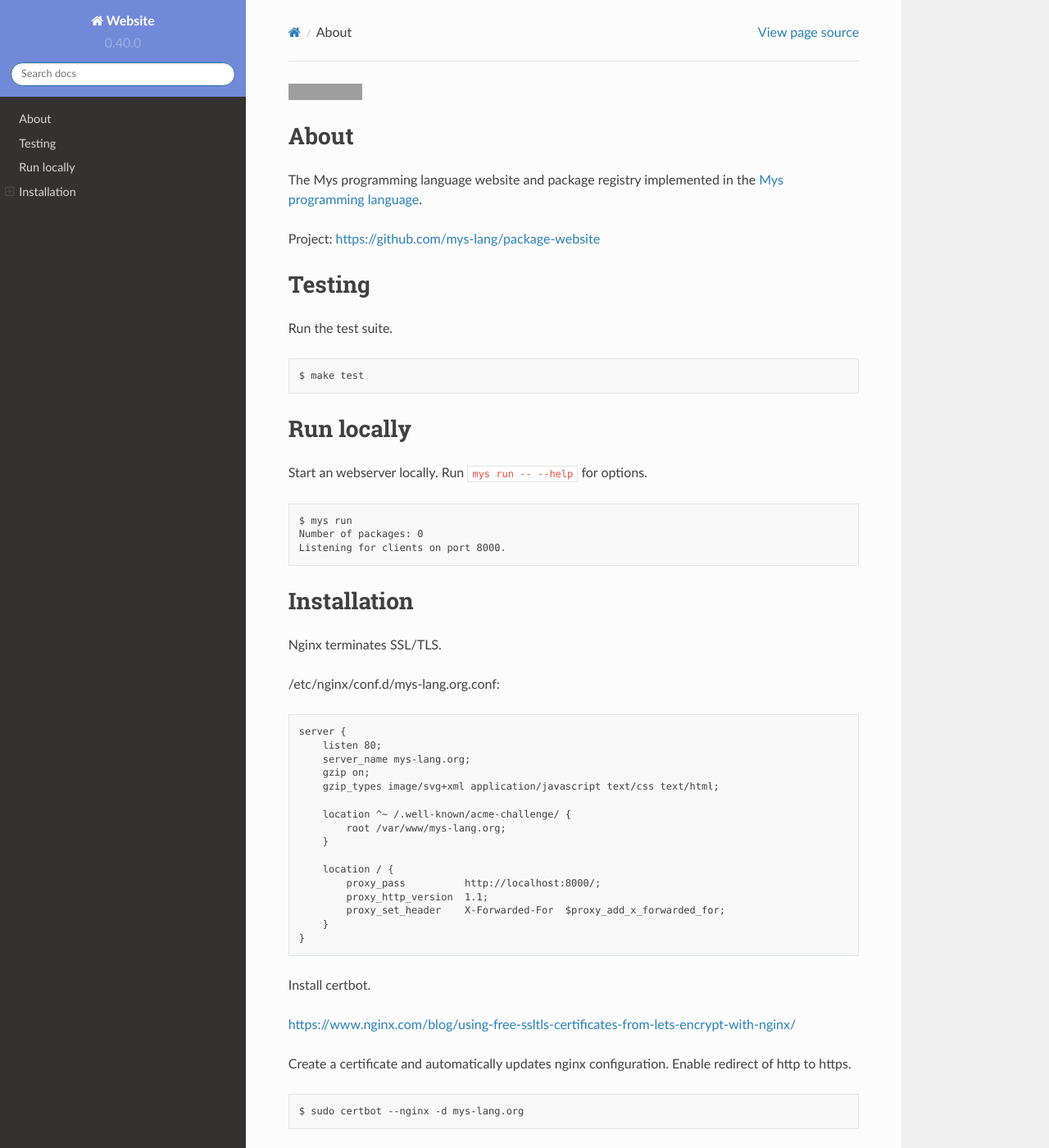
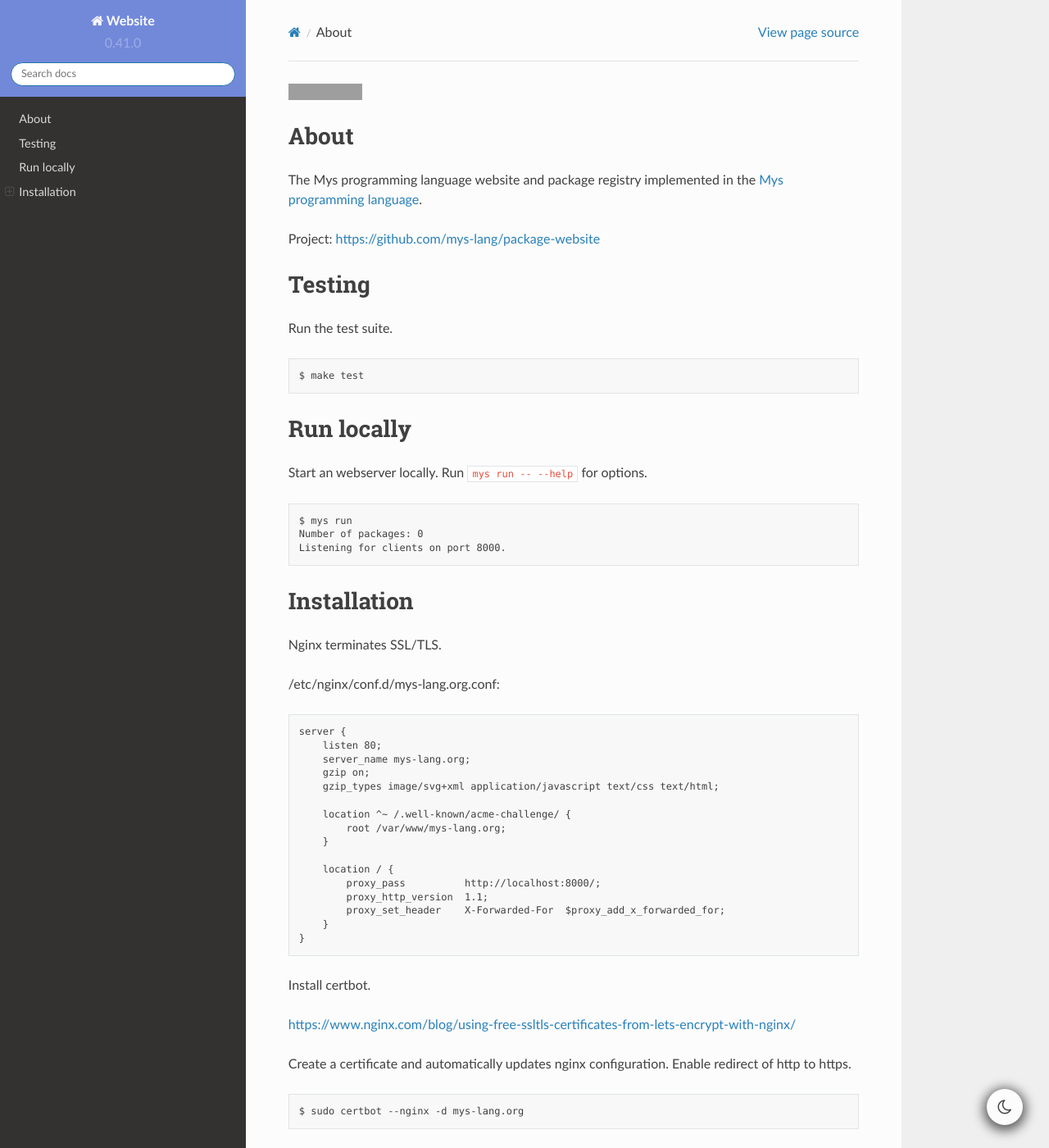
Before and after one commit to mys-lang/package-website, a Sphinx documentation site: the page built from doc/index.rst, in a window 1280 px wide and 1400 px high. Shown: the whole window at 82% size. Built offline with Sphinx 7.4.7 and the Read the Docs theme 2.0.0, drawn with Linux system fonts in a browser that asks for light colours; some of the changed text lies outside the part shown; grey boxes are pictures that could not be loaded.

```diff
--- a/doc/conf.py
+++ b/doc/conf.py
@@ -33,8 +33,12 @@ release = version
 # ones.
 extensions = [
     'sphinx_rtd_theme',
+    'sphinx_rtd_dark_mode',
     'mys.sphinx'
 ]
+
+# user starts in light mode
+default_dark_mode = False
 
 # Add any paths that contain templates here, relative to this directory.
 templates_path = ['_templates']
--- a/package.toml
+++ b/package.toml
@@ -1,6 +1,6 @@
 [package]
 name = "website"
-version = "0.40.0"
+version = "0.41.0"
 authors = ["Erik Moqvist <erik.moqvist@gmail.com>"]
 description = "The Mys programming language website."
 
```
